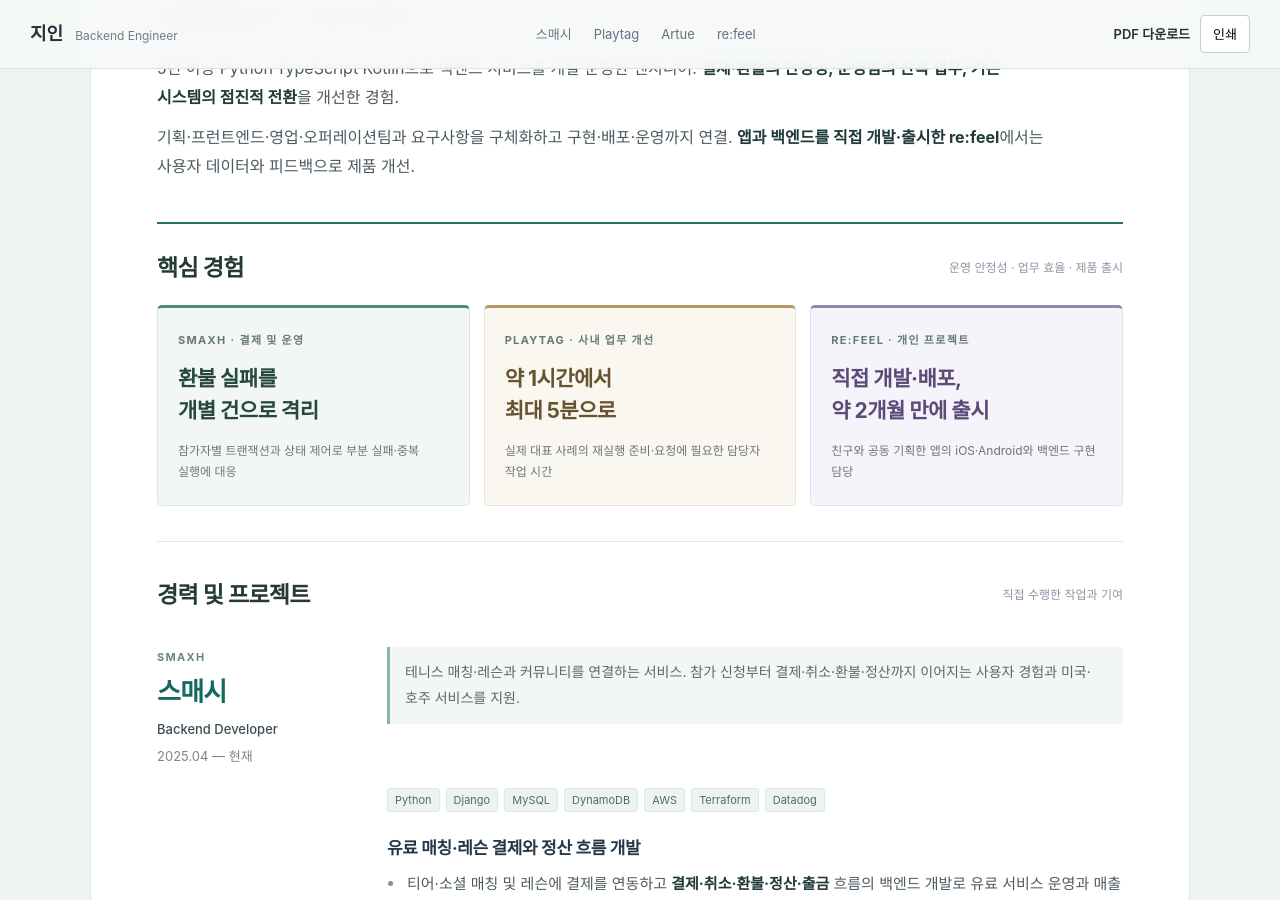
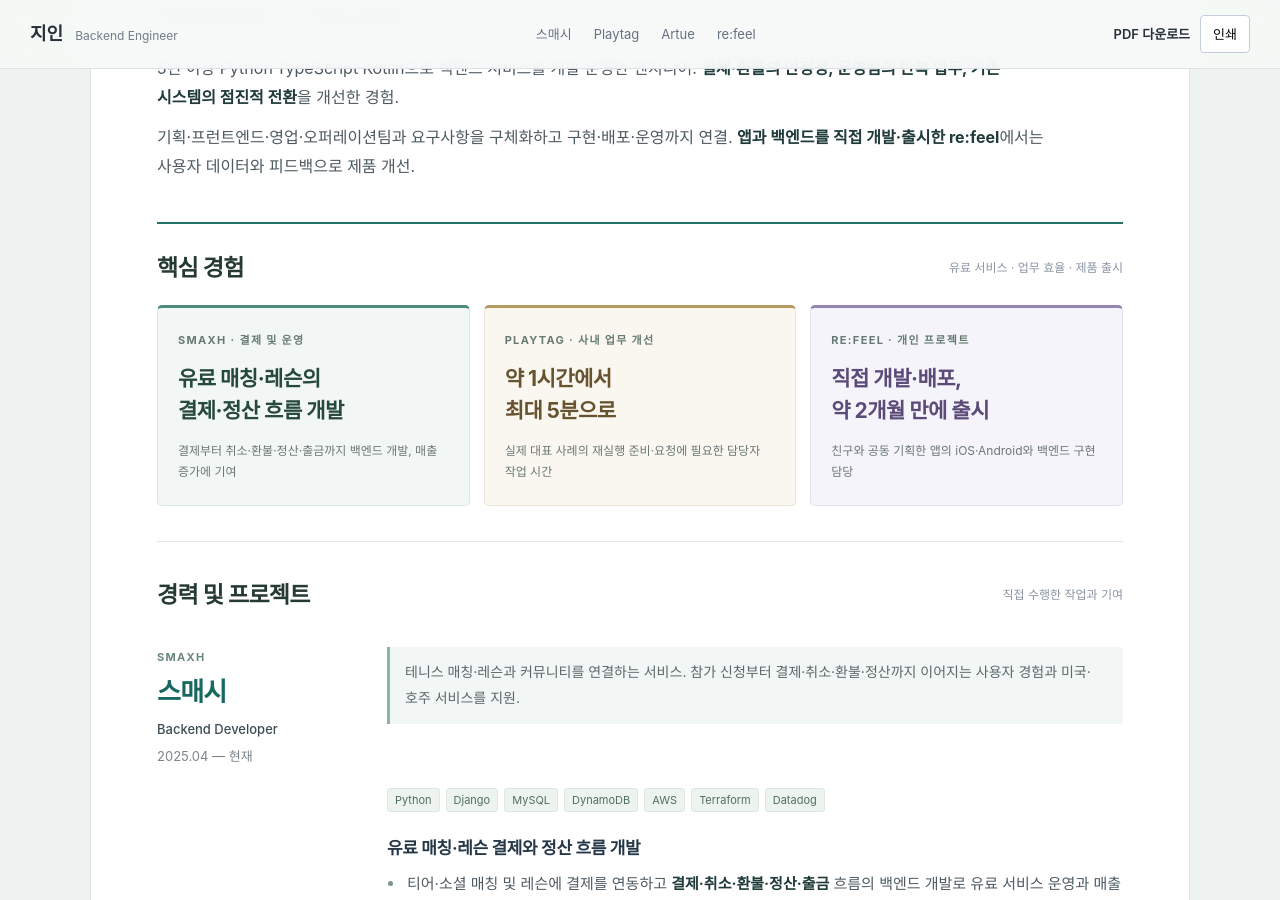
Before and after one commit to inji0129/inji0129.github.io, a Jekyll site: the page built from index.html, in a window 1280 px wide and 900 px high, scrolled down 316 px. Built offline with Jekyll 4.4.1, drawn with Linux system fonts in a browser that asks for light colours.

Commit message:
Highlight paid matching and lesson payments as primary experience

```diff
--- a/_layouts/general.html
+++ b/_layouts/general.html
@@ -1,6 +1,6 @@
 <!doctype html><html lang="ko"><head><meta charset="utf-8"><meta name="viewport" content="width=device-width,initial-scale=1"><meta name="description" content="백엔드 엔지니어 지인. 결제·환불 안정성, 운영 자동화와 제품 개발 경험."><title>{{ page.title }}</title><link rel="stylesheet" href="/assets/general.css?v=20261123b"><script src="/assets/general.js" defer></script></head><body>
 <div class="topbar"><a class="brand" href="#top">지인<span>Backend Engineer</span></a><nav aria-label="경력 탐색"><a href="#smaxh">스매시</a><a href="#playtag">Playtag</a><a href="#artue">Artue</a><a href="#refeel">re:feel</a></nav><div class="actions"><a href="/assets/지인_이력서.pdf?v=20261123b" download>PDF 다운로드</a><button type="button" id="print">인쇄</button></div></div>
 <main id="top"><header class="hero"><p class="eyebrow">BACKEND ENGINEER</p><h1>지인<span>기능을 만들고, 운영의 복잡함을 줄이는 개발자</span></h1><div class="contact"><a href="mailto:jiinwllds@gmail.com">jiinwllds@gmail.com</a><a href="https://github.com/inji0129">GitHub · inji0129</a></div><div class="intro">{% for paragraph in site.data.general.intro %}{{ paragraph | markdownify }}{% endfor %}</div></header>
-<section class="selected" aria-labelledby="selected-title"><div class="section-top"><h2 id="selected-title">핵심 경험</h2><span>운영 안정성 · 업무 효율 · 제품 출시</span></div><div class="selected-grid"><a href="#smaxh"><p class="eyebrow">SMAXH · 결제 및 운영</p><h3>환불 실패를<br>개별 건으로 격리</h3><p>참가자별 트랜잭션과 상태 제어로 부분 실패·중복 실행에 대응</p></a><a href="#playtag"><p class="eyebrow">PLAYTAG · 사내 업무 개선</p><h3>약 1시간에서<br>최대 5분으로</h3><p>실제 대표 사례의 재실행 준비·요청에 필요한 담당자 작업 시간</p></a><a href="#refeel"><p class="eyebrow">RE:FEEL · 개인 프로젝트</p><h3>직접 개발·배포,<br>약 2개월 만에 출시</h3><p>친구와 공동 기획한 앱의 iOS·Android와 백엔드 구현 담당</p></a></div></section>
+<section class="selected" aria-labelledby="selected-title"><div class="section-top"><h2 id="selected-title">핵심 경험</h2><span>유료 서비스 · 업무 효율 · 제품 출시</span></div><div class="selected-grid"><a href="#smaxh"><p class="eyebrow">SMAXH · 결제 및 운영</p><h3>유료 매칭·레슨의<br>결제·정산 흐름 개발</h3><p>결제부터 취소·환불·정산·출금까지 백엔드 개발, 매출 증가에 기여</p></a><a href="#playtag"><p class="eyebrow">PLAYTAG · 사내 업무 개선</p><h3>약 1시간에서<br>최대 5분으로</h3><p>실제 대표 사례의 재실행 준비·요청에 필요한 담당자 작업 시간</p></a><a href="#refeel"><p class="eyebrow">RE:FEEL · 개인 프로젝트</p><h3>직접 개발·배포,<br>약 2개월 만에 출시</h3><p>친구와 공동 기획한 앱의 iOS·Android와 백엔드 구현 담당</p></a></div></section>
 <section class="experience"><div class="section-top"><h2>경력 및 프로젝트</h2><span>직접 수행한 작업과 기여</span></div>{% for company in site.data.general.companies %}<section class="company" id="{{ company.id }}"><header class="company-heading"><div><p class="eyebrow">{{ company.label }}</p><h2>{{ company.name }}</h2><p class="role">{{ company.role }}</p><p class="dates">{{ company.dates }}</p></div><p class="description">{{ company.description }}</p></header><div class="company-detail"><div class="tags">{% for tech in company.stack %}<span>{{ tech }}</span>{% endfor %}</div>{% for work in company.works %}<article class="work"><h3>{{ work.title }}</h3><ul>{% for bullet in work.bullets %}<li>{{ bullet | markdownify }}</li>{% endfor %}</ul></article>{% endfor %}</div></section>{% endfor %}</section>
 <section class="more"><div><h2>기술 및 AI 활용</h2>{% for skill in site.data.general.skills %}<p>{{ skill }}</p>{% endfor %}<div class="ai">{{ site.data.general.ai | markdownify }}</div></div><div><h2>학력 · 자격 · 언어</h2><h3>Boston College</h3><p>컴퓨터과학 학사 · 수학 부전공<br>2020.05 · GPA 3.538/4.00</p><h3>AWS Certified Solutions Architect – Associate</h3><p>한국어 모국어 · 영어 유창</p></div></section><footer><p>지인 · Backend Engineer</p><a href="/detailed/">전체 경력 상세</a></footer></main></body></html>
```
